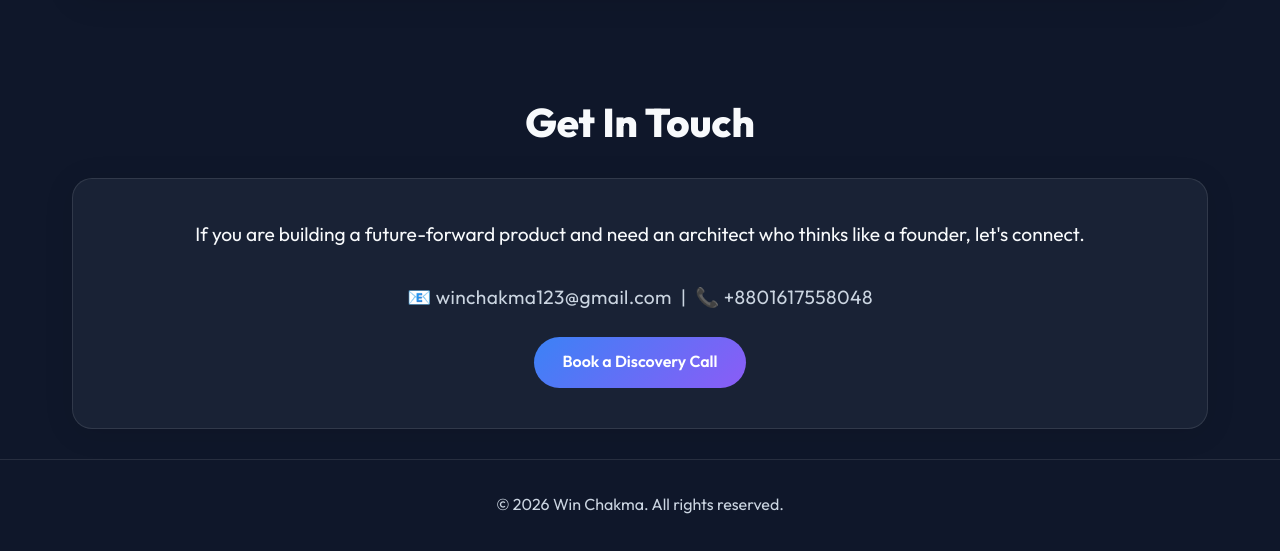
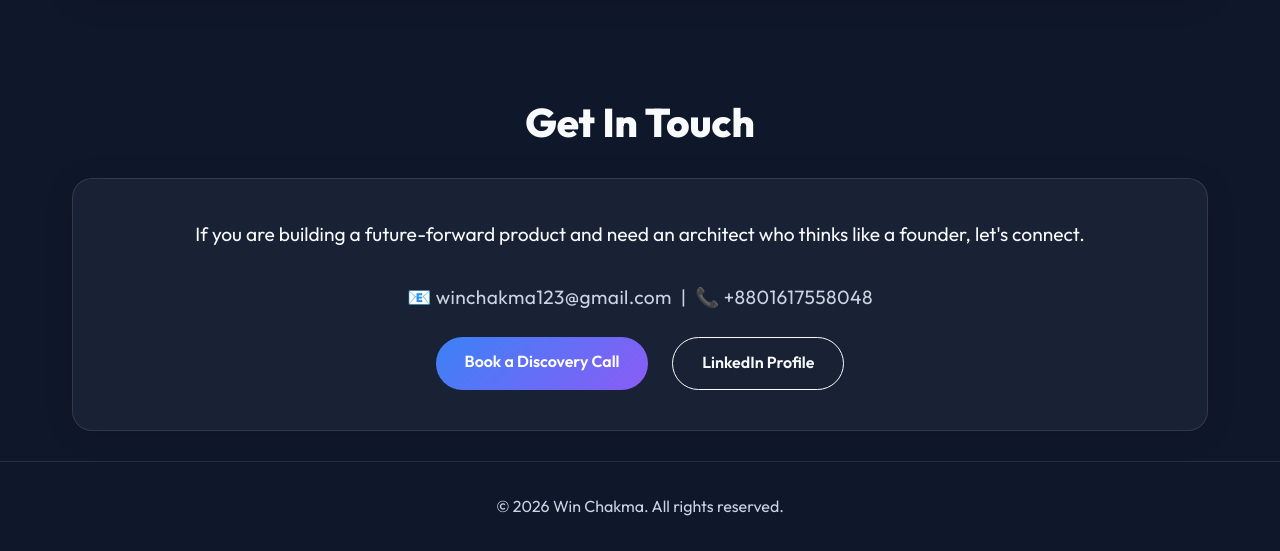
Before and after one commit to winchakma/portfolio, a plain HTML site: page index.html in a window 1280 px wide. Shown: the part 2566-3117 px from the top of the page. Drawn offline with Linux system fonts and the light colour scheme.

Commit message:
fix: restore LinkedIn Profile button in contact section

```diff
--- a/index.html
+++ b/index.html
@@ -137,6 +137,7 @@
             </div>
             <div class="contact-links">
                 <a href="https://calendly.com/winchakma" target="_blank" class="btn btn-primary">Book a Discovery Call</a>
+                <a href="https://www.linkedin.com/in/win-chakma-86b616278/" target="_blank" class="btn btn-secondary">LinkedIn Profile</a>
             </div>
         </div>
     </section>
```
